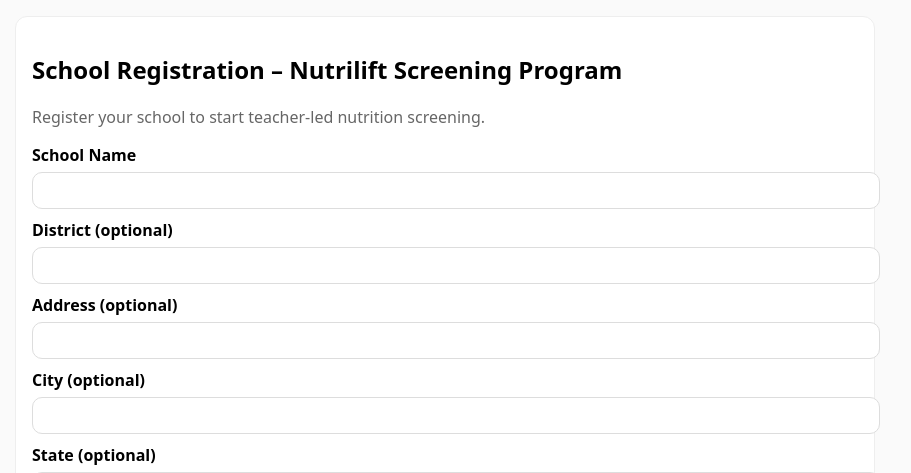
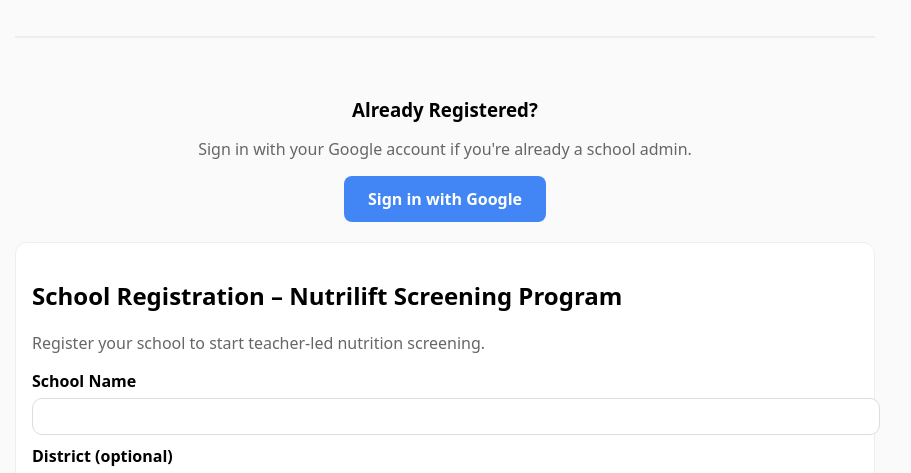
Before and after one commit to admin-masters/nutrilife, a Django app: page /screening-program/enroll/ in a window 1280 px wide. Shown: the top 473 px of the page, without its empty margins (195-1106 px from the left). Run offline with Django 5.2, Linux system fonts and the light colour scheme; parts of the project's set-up code (start-up, migrations or seed data) failed here and were passed over.

Commit message:
Made the login functionality for School Admin

```diff
--- a/backend/screening_only/forms.py
+++ b/backend/screening_only/forms.py
@@ -1,5 +1,5 @@
 from django import forms
-
+from accounts.models import User
 
 class SchoolEnrollmentForm(forms.Form):
     school_name = forms.CharField(max_length=255)
@@ -37,3 +37,14 @@ class TeacherAccessForm(forms.Form):
     full_name = forms.CharField(max_length=255)
     email = forms.EmailField()
     accept_terms = forms.BooleanField(required=True)
+
+    def clean_email(self):
+        email = self.cleaned_data.get("email")
+        if email:
+            email = email.strip().lower()
+            # Check if a user with this email already exists
+            if User.objects.filter(email=email).exists():
+                raise forms.ValidationError(
+                    "An account with this email already exists. Please use a different email address."
+                )
+        return email
--- a/backend/screening_only/urls.py
+++ b/backend/screening_only/urls.py
@@ -6,6 +6,7 @@ app_name = "screening_only"
 
 urlpatterns = [
     # School enrollment (public)
+    path("enroll/login/", views.existing_admin_login, name="existing_admin_login"),
     path("enroll/", views.enroll_school, name="enroll_school"),
     path("enroll/success/<slug:token>/", views.enroll_success, name="enroll_success"),
 
--- a/backend/screening_only/views.py
+++ b/backend/screening_only/views.py
@@ -257,6 +257,57 @@ def google_oauth_callback(request: HttpRequest) -> HttpResponse:
 
     email = (token_info.get("email") or "").strip().lower()
 
+    # Add this BEFORE the existing "if role == 'admin':" block
+    if role == "existing_admin":
+        # Find organization by matching email to principal_email or operator_email
+        from .models import ScreeningSchoolProfile
+
+        email = (token_info.get("email") or "").strip().lower()
+
+        # Find the organization where this email is authorized
+        profile = ScreeningSchoolProfile.objects.filter(
+            Q(principal_email__iexact=email) | Q(operator_email__iexact=email)
+        ).select_related("organization").first()
+
+        if not profile:
+            messages.error(
+                request,
+                f"No school found for email {email}. Please register your school first."
+            )
+            return redirect("screening_only:enroll_school")
+
+        org = profile.organization
+
+        # Get or create user
+        user, created = User.objects.get_or_create(email=email, defaults={"is_active": True})
+        if created:
+            user.set_unusable_password()
+            user.save()
+
+        # Check if membership already exists - don't create duplicate
+        existing_membership = OrgMembership.objects.filter(
+            user=user,
+            organization=org,
+            role=Role.ORG_ADMIN
+        ).first()
+
+        if existing_membership:
+            # Membership exists, just activate if inactive
+            if not existing_membership.is_active:
+                existing_membership.is_active = True
+                existing_membership.save(update_fields=["is_active"])
+        else:
+            # Create membership only if it doesn't exist
+            _ensure_membership(user, org, Role.ORG_ADMIN)
+
+        login(request, user, backend="django.contrib.auth.backends.ModelBackend")
+        request.session["current_org_id"] = org.id
+
+        # Clear OAuth session
+        for k in ["sp_oauth_state", "sp_oauth_role", "sp_oauth_org_id"]:
+            request.session.pop(k, None)
+
+        return redirect("screening_only:admin_onboarding")
     # Admin authorization: only registered principal/operator emails may login:contentReference[oaicite:14]{index=14}.
     if role == "admin":
         profile: Optional[ScreeningSchoolProfile] = getattr(org, "screening_only_profile", None)
@@ -648,3 +699,14 @@ def inditech_school_dashboard(request: HttpRequest, org_id: int) -> HttpResponse
             "rows": rows,
         },
     )
+
+def existing_admin_login(request: HttpRequest) -> HttpResponse:
+    """
+    Allows existing school admins to sign in from the enrollment page.
+    After OAuth, we'll find their organization by matching their email.
+    """
+    # Store pending OAuth context in session (no org_id yet - we'll find it after OAuth)
+    request.session["sp_oauth_role"] = "existing_admin"
+    request.session.modified = True
+
+    return redirect("screening_only:google_oauth_start")
--- a/backend/templates/screening_only/enroll_school.html
+++ b/backend/templates/screening_only/enroll_school.html
@@ -14,6 +14,16 @@
   </style>
 </head>
 <body>
+  <hr style="margin:20px 0;border:none;border-top:2px solid #eee">
+
+    <div style="text-align:center;padding:20px 0;">
+      <h3 style="margin-bottom:10px;">Already Registered?</h3>
+      <p class="muted" style="margin-bottom:16px;">Sign in with your Google account if you're already a school admin.</p>
+      <a href="{% url 'screening_only:existing_admin_login' %}"
+         style="display:inline-block;padding:12px 24px;background:#4285f4;color:#fff;text-decoration:none;border-radius:8px;font-weight:600;">
+        Sign in with Google
+      </a>
+    </div>
   <div class="card">
     <h2>School Registration – Nutrilift Screening Program</h2>
     <p class="muted">Register your school to start teacher-led nutrition screening.</p>
```
